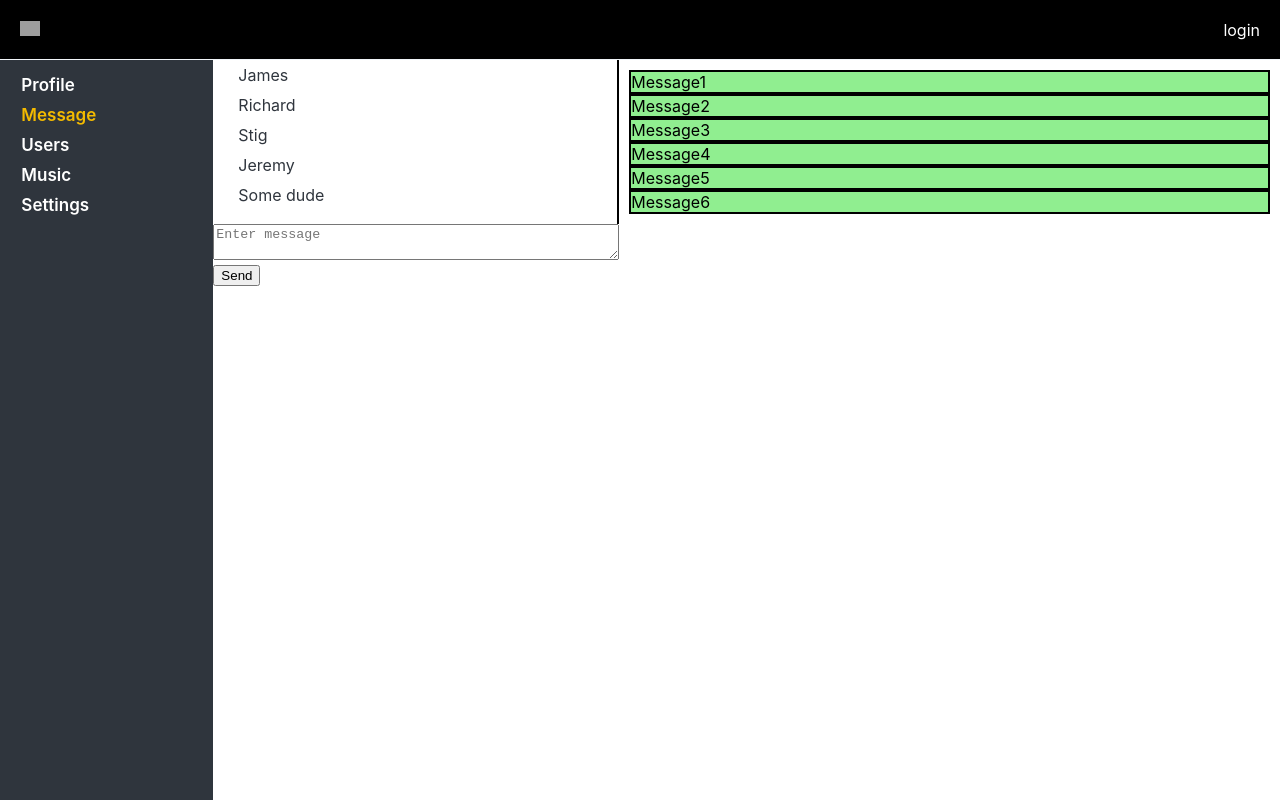
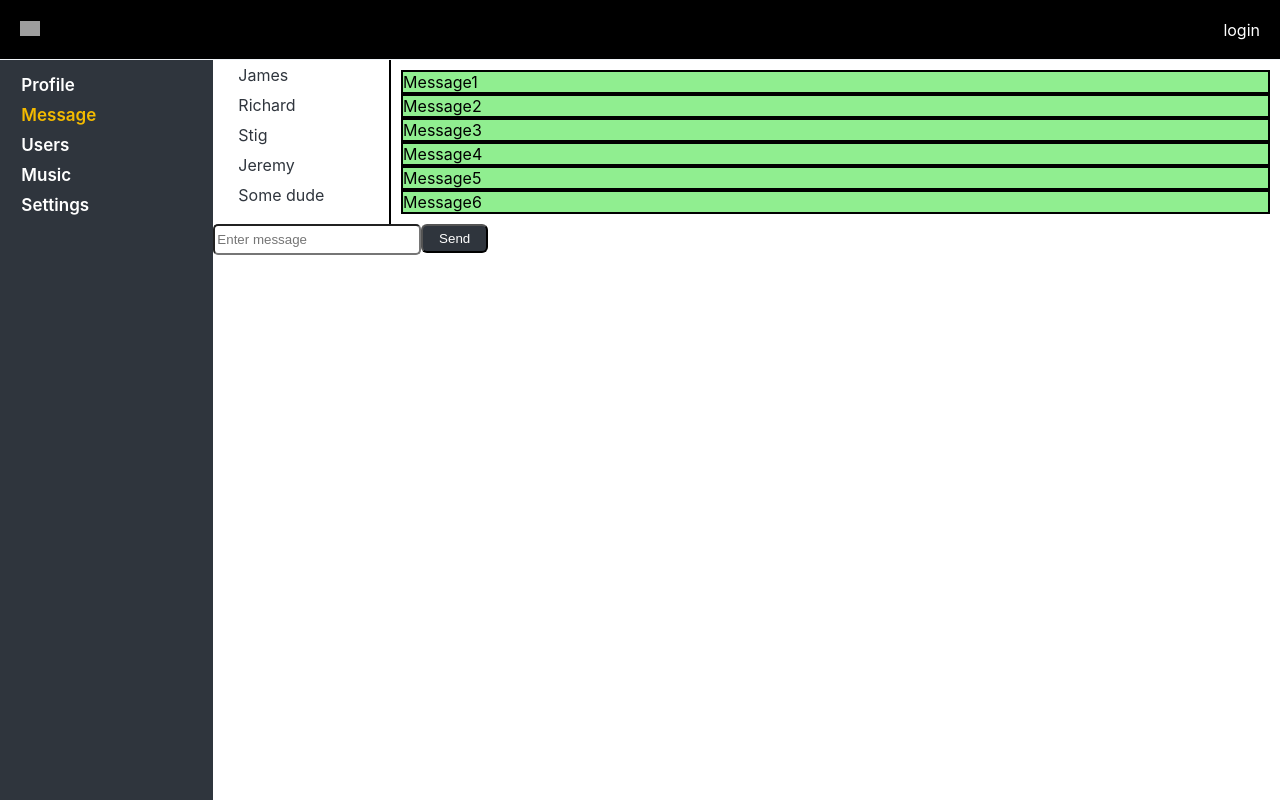
Before and after one commit to Daqueze21/Social_Network_Project_React, a React (Create React App) app in the folder my-app/: page /dialogs in a window 1280 px wide. Built offline with nearby package versions, Linux system fonts and the light colour scheme; grey boxes are pictures that could not be loaded.

Commit message:
feat: create validators.js, create FormControl component, add FormControls componen to dialogs form, login form and message form

```diff
--- a/my-app/src/components/Dialogs/AddMessageFormRedux.jsx
+++ b/my-app/src/components/Dialogs/AddMessageFormRedux.jsx
@@ -1,18 +1,23 @@
 import React from 'react';
+import styles from './Dialogs.module.css';
 import { Field, reduxForm } from 'redux-form';
+import { Input } from '../common/FormControls/FormControls';
+import { maxLengthCreator, required } from '../utils/validators/validators';
 
+const maxLength50 = maxLengthCreator(50);
 const AddMessageForm = props => {
    return (
-      <form onSubmit={props.handleSubmit}>
+      <form onSubmit={props.handleSubmit} className={styles.sendMessageForm}>
          <div>
-         <Field
-            component={'textarea'}
+            <Field
+            component={Input}
             name={'newMessageText'}
             placeholder='Enter message'
-         />
+            validate={[required, maxLength50]}
+            />
          </div>
          <div>
-         <button>Send</button>
+            <button className={styles.sendMessageButton}>Send</button>
          </div>
       </form>
    );
--- a/my-app/src/components/Dialogs/Dialogs.jsx
+++ b/my-app/src/components/Dialogs/Dialogs.jsx
@@ -3,6 +3,7 @@ import styles from './Dialogs.module.css';
 import Message from "./Message/Message";
 import DialogItem from "./DialogItem/DialogItem";
 import AddMessageFormRedux from './AddMessageFormRedux';
+
 
 function Dialogs(props) {
     let { dialogs, messages } = props.dialogsPage;
@@ -20,13 +21,14 @@ function Dialogs(props) {
     }
 
     return (
-        <div className={styles.dialogs}>
+        <div>
+            <div className={styles.dialogs}>
             <div className={styles.dialogsItems}>{dialogsElements}</div>
 
             <div className={styles.messages}>
                 <div>{messagesElements}</div>
             </div>
-
+            </div>
             <AddMessageFormRedux onSubmit={addNewMessage} />
         </div>
     );
--- a/my-app/src/components/Dialogs/Dialogs.module.css
+++ b/my-app/src/components/Dialogs/Dialogs.module.css
@@ -14,3 +14,24 @@
 .messages {
    margin: 10px;
 }
+
+.sendMessageForm {
+   display: flex;
+}
+
+.sendMessageForm div input {
+   width: 15em;
+   height: 25px;
+   border-radius: 5px;
+}
+
+.sendMessageButton {
+   width: 5em;
+   text-align: center;
+   color: #fff;
+   background: #2f353d;
+   border-radius: 6px;
+   padding: 5px;
+   transition: .3s ease;
+   cursor: pointer;
+}
--- a/my-app/src/components/Login/Login.jsx
+++ b/my-app/src/components/Login/Login.jsx
@@ -1,31 +1,37 @@
 import React from 'react';
 import styles from './Login.module.css';
 import { Field, reduxForm } from 'redux-form';
+import { maxLengthCreator, required } from '../utils/validators/validators';
+import { Input } from '../common/FormControls/FormControls';
 
+const maxLength25 = maxLengthCreator(25);
+const maxLength15 = maxLengthCreator(15);
 
 const LoginForm = props => {
    const { handleSubmit } = props;
 
    return (
-      <form onSubmit={handleSubmit}  className={styles.login_form}>
-         <div>
+      <form onSubmit={handleSubmit} className={styles.login_form}>
+
             <Field
             className={styles.form_textInput}
             type='text'
             placeholder={'login'}
             name={'login'}
-            component={'input'}
+            component={Input}
+            validate={[required, maxLength25]}
             />
-         </div>
-         <div>
+
+
             <Field
             className={styles.form_textInput}
             type='text'
             placeholder={'password'}
             name={'password'}
-            component={'input'}
+            component={Input}
+            validate={[required, maxLength15]}
             />
-         </div>
+
          <div className={styles.form_checkbox}>
             <Field type={'checkbox'} name={'rememberMe'} component={'input'} />
             remember me
--- a/my-app/src/components/Login/Login.module.css
+++ b/my-app/src/components/Login/Login.module.css
@@ -18,25 +18,37 @@
    align-items: center;
 }
 
-.login_form>div {
-   margin: 5px 0;
-   width: 100%;
+.login_form div {
    display: flex;
    justify-content: center;
 }
 
 .form_textInput {
+   width: 20em;
    height: 2em;
    border: 2px solid #ccc;
    border-radius: 5px;
-   width: 80%;
+   margin-bottom: 25px;
 }
 
-
-
-
+.login_form div {
+   display: flex;
+   justify-content: center;
+}
 
 .form_checkbox {
    display: flex;
    justify-content: flex-start;
+   margin-bottom: 10px;
 }
+
+.form_button {
+   width: 5em;
+   text-align: center;
+   color: #fff;
+   background: #2f353d;
+   border-radius: 6px;
+   padding: 5px;
+   transition: .3s ease;
+   cursor: pointer;
+}
--- a/my-app/src/components/Profile/MyPosts/AddNewPostFormRedux.jsx
+++ b/my-app/src/components/Profile/MyPosts/AddNewPostFormRedux.jsx
@@ -1,15 +1,15 @@
 import React from 'react';
 import { Field, reduxForm } from 'redux-form';
 import styles from './MyPosts.module.css';
+import { maxLengthCreator, required } from '../../utils/validators/validators';
+import { Input } from '../../common/FormControls/FormControls';
+
+const maxLength10 = maxLengthCreator(10);
 
 const AddNewPostForm = props => {
    return (
       <form onSubmit={props.handleSubmit} className={styles.postInput}>
-         <Field
-         component={'input'}
-         name={'newPostText'}
-         placeholder='Enter post'
-         />
+         <Field component={Input} name={'newPostText'} placeholder='Enter post' validate = {[required, maxLength10]}/>
 
          <button className={styles.postInputButton}>Add post</button>
       </form>
--- a/my-app/src/components/Profile/MyPosts/MyPosts.module.css
+++ b/my-app/src/components/Profile/MyPosts/MyPosts.module.css
@@ -6,6 +6,25 @@
     margin-top: 10px;
 }
 
-textarea{
-    width: 400px;
+.postInput {
+    display: flex;
+    margin-bottom: 25px;
+    justify-content: center;
 }
+
+.postInput input {
+    width: 25em;
+    height: 25px;
+    border-radius: 5px;
+
+}
+.postInputButton {
+    width: 5em;
+    text-align: center;
+    color: #fff;
+    background: #2f353d;
+    border-radius: 6px;
+    padding: 5px;
+    transition: .3s ease;
+    cursor: pointer;
+}
--- /dev/null
+++ b/my-app/src/components/common/FormControls/FormControls.jsx
@@ -0,0 +1,14 @@
+import React from 'react';
+import styles from './FormControls.module.css';
+
+export const Input = ({ input, meta, ...props }) => {
+  const hasError = meta.touched && meta.error;
+  return (
+    <div className={styles.formControl + ' ' + (hasError ? styles.error : '')}>
+      <div>
+        <input {...input} {...props}></input>
+      </div>
+      {hasError && meta.error && <span>{meta.error}</span>}
+    </div>
+  );
+};
--- /dev/null
+++ b/my-app/src/components/common/FormControls/FormControls.module.css
@@ -0,0 +1,14 @@
+.formControl {
+   position: relative;
+}
+
+.formControl.error input,
+.formControl.error textarea {
+   border: 2px solid red;
+}
+
+.formControl.error span {
+   top: 28px;
+   position: absolute;
+   color: red;
+}
--- /dev/null
+++ b/my-app/src/components/utils/validators/validators.jsx
@@ -0,0 +1,10 @@
+export const required = value => {
+   if (value) return undefined;
+
+   return 'field is required';
+};
+
+export const maxLengthCreator = maxLength => value => {
+   if (value.length > maxLength) return `max length is ${maxLength} symbols`;
+   return undefined;
+};
```
